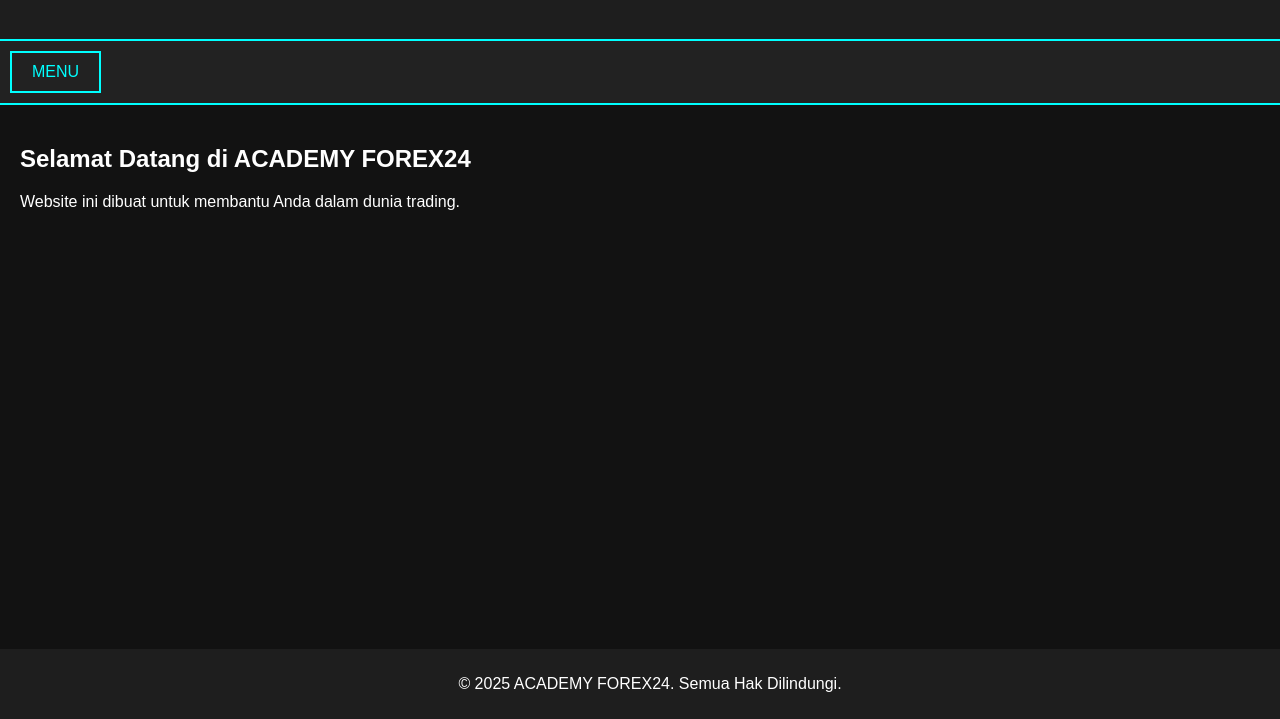
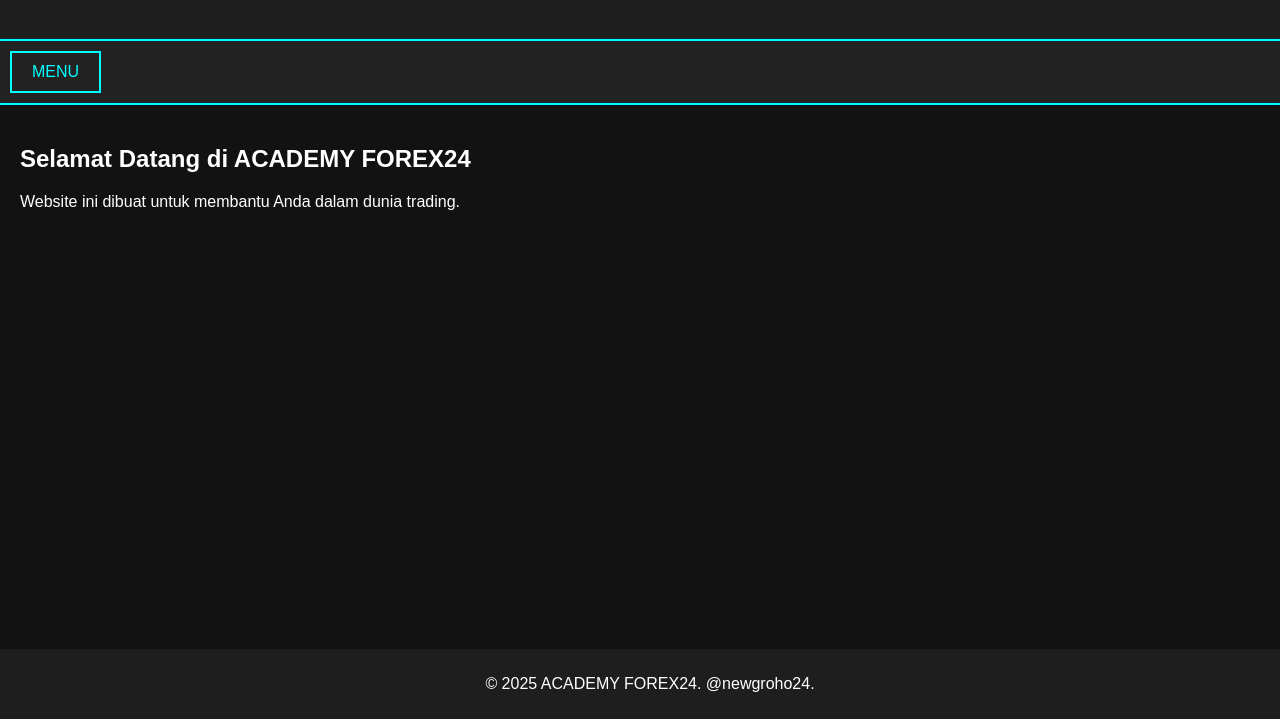
Before and after one commit to newgroho001/academyforex, a plain HTML site: page index.html in a window 1280 px wide. Shown: the part 81-800 px from the top of the page. Drawn offline with Linux system fonts and the light colour scheme.

Commit message:
Update index.html

```diff
--- a/index.html
+++ b/index.html
@@ -31,7 +31,7 @@
     </main>
 
     <footer>
-    <p>© 2025 ACADEMY FOREX24. Semua Hak Dilindungi.</p>
+    <p>© 2025 ACADEMY FOREX24. @newgroho24.</p>
 </footer>
  <!-- Footer akan dimuat di sini -->
 </body>
```
